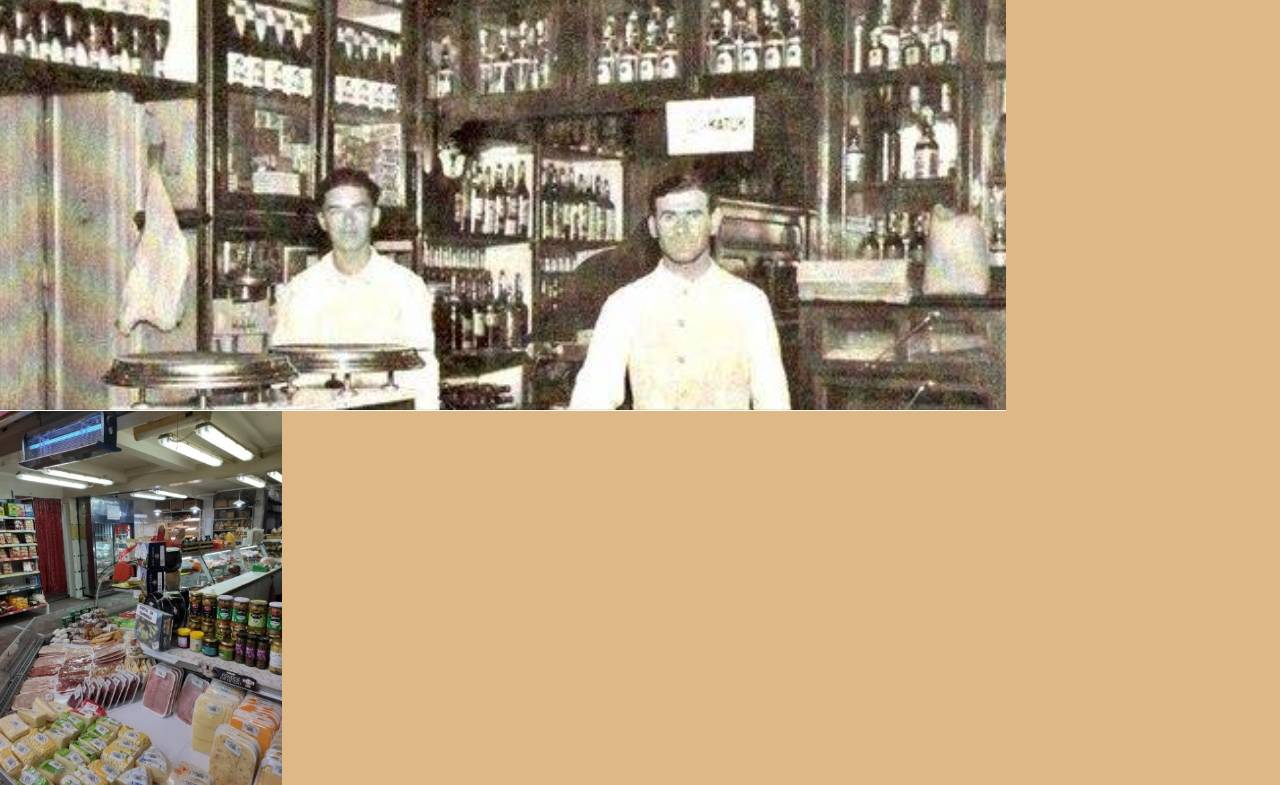
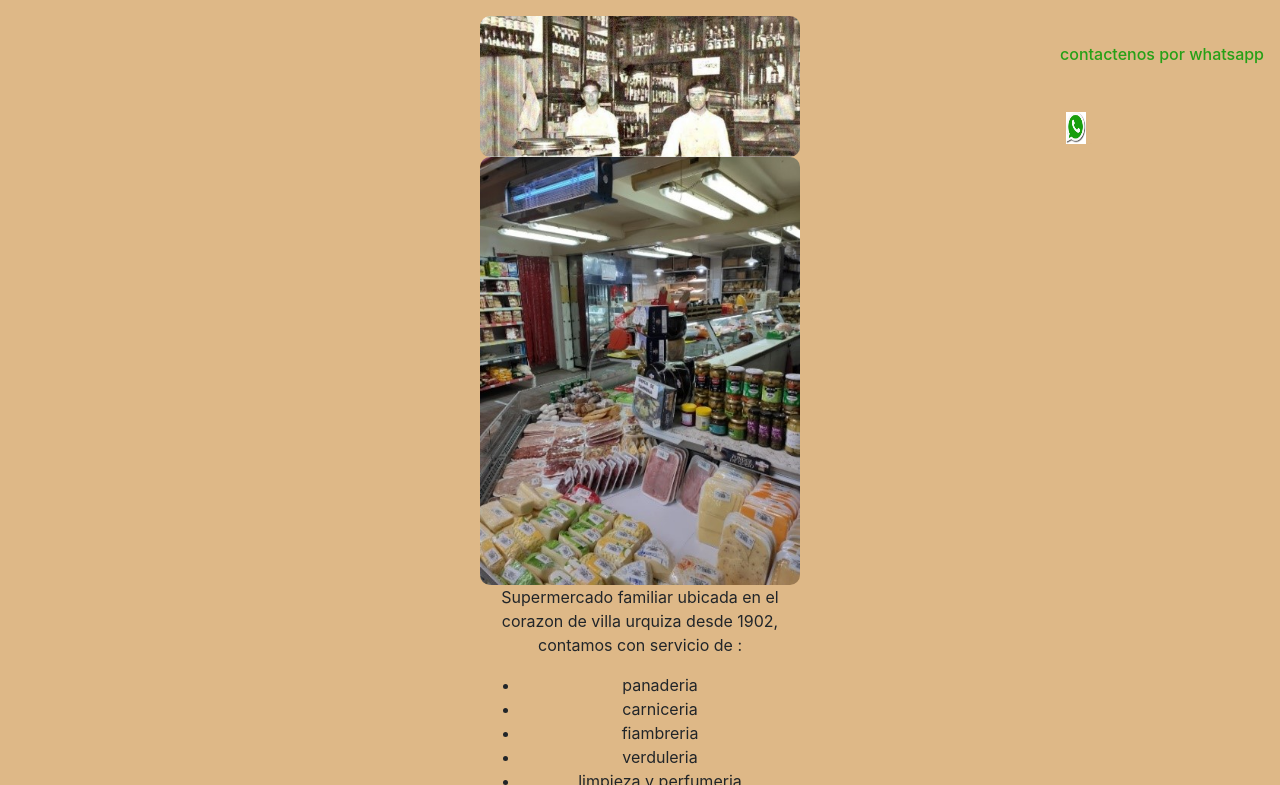
Before and after one commit to ELTROPEZONSUPERMERCADO/ELTROPEZONSUPER, a website: page pages/eltropezon.html in a window 1280 px wide. Shown: the part 640-1425 px from the top of the page. Drawn offline with nearby package versions, Linux system fonts and the light colour scheme; a web font is replaced by a local one.

Commit message:
modificacion2

```diff
--- a/estilos/main.css
+++ b/estilos/main.css
@@ -105,7 +105,7 @@ font-style: italic;  }
 
   }
   .imagenfinal{
-    width: 4rem;
+    width:  4rem;
   }
 .footer1{
   text-align: right;
@@ -120,7 +120,30 @@ font-style: italic;  }
   margin: 0,5rem;
   text-align: right;
 }
+/* whatapp*/
+.newhat{
+  z-index: 1000;
+  position: fixed;
+  bottom: 1rem;
+  right: 1rem;
+  flex-direction: column;
+  align-items: center;
+}
+.newhat img{
+  width: 2rem;
+  height: 2rem;
 
+
+}
+
+.newhat h4{
+  display: flex;
+  flex-direction: column;
+  align-items: center;
+  margin-bottom: 3rem;
+  color: rgb(38, 160, 22);
+  font-size: medium;
+}
 /* formulario*/
 .formulario{
   display: flex;
--- a/pages/contacto.html
+++ b/pages/contacto.html
@@ -20,7 +20,7 @@
     <link rel="preconnect" href="https://fonts.gstatic.com"croossorigin>
     <link href="https://fonts.googleapis.com/css2?family=Montserrat:wght@100;300&display=swap" rel="stylesheet">
 
-    <link rel="shortcut icon" href="multimedia/logo2.jpg" type="image/x-icon">
+    <link rel="shortcut icon" href="../multimedia/logo2.jpg" type="image/x-icon">
     <title> Supermercado El Tropezon </title>
     <link rel="stylesheet" href="../estilos/main.css">
 </head>
@@ -67,7 +67,14 @@
                 <input textarea name="" id="" cols="40" rows="10" placeholder="ingrese su mensaje">
                 <input type="submit" value="enviar">
             </form>
+
+
         </div>
+        <div class="newhat">
+
+            <h4> contactenos por whatsapp</h4>
+               <a href="https://wa.me/5491173638071" target="_blank"><img src="../multimedia/whatapps.png" alt="whataapp"></a>     </div>
+
     </section>
 
     <footer class="footer">
--- a/pages/eltropezon.html
+++ b/pages/eltropezon.html
@@ -20,7 +20,7 @@
     <link rel="preconnect" href="https://fonts.gstatic.com"croossorigin>
     <link href="https://fonts.googleapis.com/css2?family=Montserrat:wght@100;300&display=swap" rel="stylesheet">
 
-    <link rel="shortcut icon" href="multimedia/logo2.jpg" type="image/x-icon">
+    <link rel="shortcut icon" href="../multimedia/logo2.jpg" type="image/x-icon">
     <title> Supermercado El Tropezon </title>
     <link rel="stylesheet" href="../estilos/main.css">
 </head>
@@ -50,12 +50,12 @@
 
     <section class="main">
         <img src="../multimedia/eltropezonchanguito.jpg" alias="changuito">
-        <div class=" cajacontenedora">
+        <div class=" cprincipal">
 
 
             <h1 class="titulo1">Supermercado El Tropezon</h1>
             <img class="imagenvariedad" src="../multimedia/angelalmacenviejo.jpg" alt="almacenviejo">
-            <img class="imagenvariedad" style="width: 22%" src="../multimedia/fiambreria.jpg" alt="fiambreria">
+            <img class="imagenvariedad"  src="../multimedia/fiambreria.jpg" alt="fiambreria">
             <article>
                 <p>
                     Supermercado familiar ubicada en el corazon de villa urquiza desde 1902, contamos con servicio
@@ -73,7 +73,7 @@
                     <li>otros</li>
 
                 </ul>
-                <p> ofrecemos envio a domicilio y delivery</p>
+                <p> Ofrecemos envio a domicilio y delivery</p>
 
             </article>
 
@@ -92,7 +92,15 @@
                 con fiambreria, carniceria y panaderia , concretar un proyecto que se imponía como consecuencia de
                 su ininterrumpido crecimiento.
             </article>
+
+
+
+
         </div>
+        <div class="newhat">
+        <h4> contactenos por whatsapp</h4>
+        <a href="https://wa.me/5491173638071" target="_blank"><img src="../multimedia/whatapps.png" alt="whataapp"></a>     </div>
+
     </section>
 
 
```
Also changed, not shown: index.html (+6 -1 lines), pages/promociones.html (+7 -2 lines), pages/servicios.html (+8 -2 lines), multimedia/whatapps.png (added).
